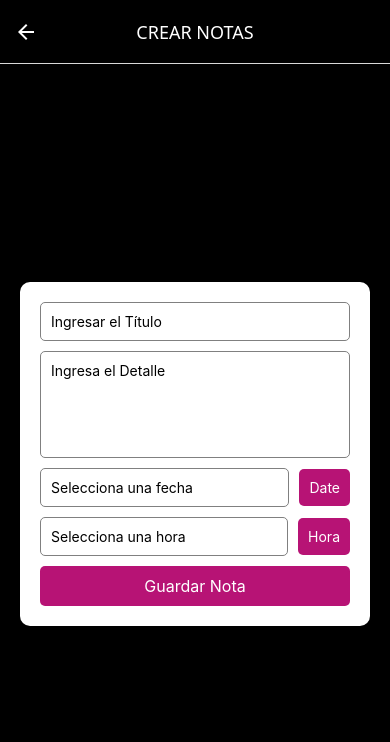
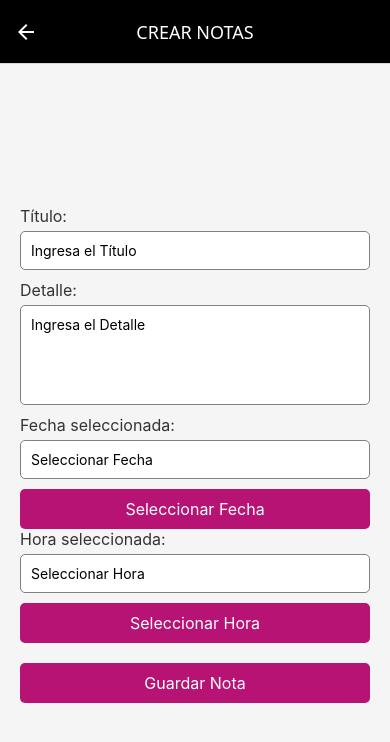
Before and after one commit to sebaTrangol/app-notas, a React Native app: screen /Crear in a window 390 px wide. Shown: the top 742 px of the page. Built offline with nearby package versions, Linux system fonts and the light colour scheme; no server answers; the database is empty.

Commit message:
Se corrige calendario, pero ahora no guarda. Se debe arreglar también los estilos.

```diff
--- a/screens/CreateNote.js
+++ b/screens/CreateNote.js
@@ -1,213 +1,156 @@
 import React, { useState } from 'react';
 import {
+  View,
   Text,
-  StyleSheet,
-  View,
   TextInput,
   TouchableOpacity,
-  Alert,
-  KeyboardAvoidingView,
+  StyleSheet,
   Platform,
   ScrollView,
-  Modal,
 } from 'react-native';
 import DateTimePicker from '@react-native-community/datetimepicker';
-import appFirebase from '../credenciales';
-import { getFirestore, collection, addDoc } from 'firebase/firestore';
 
-const db = getFirestore(appFirebase);
+export default function CreateNote() {
+  const [date, setDate] = useState(new Date());
+  const [showDatePicker, setShowDatePicker] = useState(false);
+  const [showTimePicker, setShowTimePicker] = useState(false);
+  const [selectedDate, setSelectedDate] = useState('');
+  const [selectedTime, setSelectedTime] = useState('');
+  const [title, setTitle] = useState('');
+  const [detail, setDetail] = useState('');
 
-export default function CreateNote(props) {
-  const [date, setDate] = useState(new Date());
-  const [mode, setMode] = useState('date');
-  const [show, setShow] = useState(false);
-  const [fecha, setFecha] = useState('');
-  const [hora, setHora] = useState('');
-  const [estado, setEstado] = useState({ titulo: '', detalle: '' });
-
-  const onChange = (event, selectedDate) => {
-    const currentDate = selectedDate || date;
-    setShow(false);
-    setDate(currentDate);
-
-    const tempDate = new Date(currentDate);
-    const formattedDate = `${tempDate.getDate()}/${tempDate.getMonth() + 1}/${tempDate.getFullYear()}`;
-    const formattedTime = `${tempDate.getHours()}:${tempDate.getMinutes()}`;
-
-    if (mode === 'date') {
-      setFecha(formattedDate);
-    } else {
-      setHora(formattedTime);
+  const onDateChange = (event, selectedValue) => {
+    setShowDatePicker(false);
+    if (selectedValue) {
+      setSelectedDate(
+        `${selectedValue.getDate()}/${selectedValue.getMonth() + 1}/${selectedValue.getFullYear()}`
+      );
     }
   };
 
-  const showMode = (currentMode) => {
-    setMode(currentMode);
-    setShow(true);
-  };
-
-  const handlerChangeText = (value, name) => {
-    setEstado({ ...estado, [name]: value });
-  };
-
-  const saveNote = async () => {
-    if (estado.titulo === '' || estado.detalle === '' || fecha === '' || hora === '') {
-      Alert.alert('Error', 'Todos los campos son obligatorios');
-      return;
-    }
-
-    const nota = {
-      titulo: estado.titulo,
-      detalle: estado.detalle,
-      fecha,
-      hora,
-    };
-
-    try {
-      await addDoc(collection(db, 'notas'), nota);
-      Alert.alert('Éxito', 'Nota guardada con éxito');
-      props.navigation.navigate('Notas');
-    } catch (error) {
-      console.log(error);
-      Alert.alert('Error', 'Hubo un problema al guardar la nota');
+  const onTimeChange = (event, selectedValue) => {
+    setShowTimePicker(false);
+    if (selectedValue) {
+      setSelectedTime(
+        `${selectedValue.getHours()}:${selectedValue.getMinutes()}`
+      );
     }
   };
 
   return (
-    <KeyboardAvoidingView
-      style={{ flex: 1, backgroundColor: 'black' }}
-      behavior={Platform.OS === 'ios' ? 'padding' : 'height'}
-    >
-      <ScrollView contentContainerStyle={styles.contenedorPadre}>
-        <View style={styles.tarjeta}>
+    <ScrollView contentContainerStyle={styles.container}>
+      <Text style={styles.label}>Título:</Text>
       <TextInput
-            placeholder="Ingresar el Título"
-            style={styles.textoInput}
-            value={estado.titulo}
-            onChangeText={(value) => handlerChangeText(value, 'titulo')}
+        style={styles.input}
+        placeholder="Ingresa el Título"
+        value={title}
+        onChangeText={setTitle}
       />
+
+      <Text style={styles.label}>Detalle:</Text>
       <TextInput
+        style={[styles.input, { height: 100, textAlignVertical: 'top' }]}
         placeholder="Ingresa el Detalle"
         multiline={true}
-            numberOfLines={5}
-            style={styles.textoInput}
-            value={estado.detalle}
-            onChangeText={(value) => handlerChangeText(value, 'detalle')}
+        numberOfLines={4}
+        value={detail}
+        onChangeText={setDetail}
       />
-          <View style={styles.inputDate}>
-            <TextInput placeholder={fecha || 'Selecciona una fecha'} style={styles.textoDate} editable={false} />
-            <TouchableOpacity style={styles.botonDate} onPress={() => showMode('date')}>
-              <Text style={styles.subtitle}>Date</Text>
+
+      <Text style={styles.label}>Fecha seleccionada:</Text>
+      <TextInput
+        style={styles.input}
+        placeholder="Seleccionar Fecha"
+        value={selectedDate}
+        editable={false}
+      />
+      <TouchableOpacity
+        style={styles.button}
+        onPress={() => setShowDatePicker(true)}
+      >
+        <Text style={styles.buttonText}>Seleccionar Fecha</Text>
       </TouchableOpacity>
-          </View>
-          <View style={styles.inputDate}>
-            <TextInput placeholder={hora || 'Selecciona una hora'} style={styles.textoDate} editable={false} />
-            <TouchableOpacity style={styles.botonDate} onPress={() => showMode('time')}>
-              <Text style={styles.subtitle}>Hora</Text>
+
+      <Text style={styles.label}>Hora seleccionada:</Text>
+      <TextInput
+        style={styles.input}
+        placeholder="Seleccionar Hora"
+        value={selectedTime}
+        editable={false}
+      />
+      <TouchableOpacity
+        style={styles.button}
+        onPress={() => setShowTimePicker(true)}
+      >
+        <Text style={styles.buttonText}>Seleccionar Hora</Text>
       </TouchableOpacity>
-          </View>
 
-          {show && (
-            <View style={styles.modalContainer}>
-            <View style={[styles.modalContent, { height: Platform.OS === 'ios' ? 'auto' : 1000 }]}>
+      {showDatePicker && (
         <DateTimePicker
           value={date}
-                mode={mode}
-                is24Hour={true}
-                display={Platform.OS === 'ios' ? 'inline' : 'calendar'}
-                onChange={onChange}
+          mode="date"
+          display={Platform.OS === 'ios' ? 'inline' : 'default'}
+          onChange={onDateChange}
         />
-              <TouchableOpacity style={styles.modalCloseButton} onPress={() => setShow(false)}>
-                <Text style={styles.modalCloseText}>Cerrar</Text>
-              </TouchableOpacity>
-            </View>
-          </View>
-
       )}
 
-          <TouchableOpacity style={styles.botonEnviar} onPress={saveNote}>
-            <Text style={styles.textoBtnEnviar}>Guardar Nota</Text>
+      {showTimePicker && (
+        <DateTimePicker
+          value={date}
+          mode="time"
+          display={Platform.OS === 'ios' ? 'spinner' : 'default'}
+          is24Hour={true}
+          onChange={onTimeChange}
+        />
+      )}
+
+      <TouchableOpacity
+        style={[styles.button, { marginTop: 20 }]}
+        onPress={() => {
+          console.log('Título:', title);
+          console.log('Detalle:', detail);
+          console.log('Fecha:', selectedDate);
+          console.log('Hora:', selectedTime);
+        }}
+      >
+        <Text style={styles.buttonText}>Guardar Nota</Text>
       </TouchableOpacity>
-        </View>
     </ScrollView>
-    </KeyboardAvoidingView>
   );
 }
 
 const styles = StyleSheet.create({
-  contenedorPadre: {
+  container: {
     flexGrow: 1,
     justifyContent: 'center',
     alignItems: 'center',
-    padding: 20,
-    backgroundColor: 'black',
+    backgroundColor: '#f5f5f5',
+    padding: 20
   },
-  tarjeta: {
-    backgroundColor: 'white',
-    borderRadius: 10,
-    padding: 20,
+  label: {
+    fontSize: 16,
+    marginBottom: 5,
+    color: '#333',
+    alignSelf: 'flex-start'
+  },
+  input: {
     width: '100%',
-  },
-  textoInput: {
     borderColor: 'gray',
     borderWidth: 1,
+    padding: 10,
+    marginBottom: 10,
     borderRadius: 5,
-    marginBottom: 10,
+    backgroundColor: 'white'
+  },
+  button: {
+    backgroundColor: '#B71375',
     padding: 10,
+    borderRadius: 5,
+    alignItems: 'center',
+    width: '100%'
   },
-  inputDate: {
-    flexDirection: 'row',
-    alignItems: 'center',
-    marginBottom: 10,
-  },
-  textoDate: {
-    flex: 1,
-    borderColor: 'gray',
-    borderWidth: 1,
-    borderRadius: 5,
-    padding: 10,
-  },
-  botonDate: {
-    backgroundColor: '#B71375',
-    borderRadius: 5,
-    padding: 10,
-    marginLeft: 10,
-  },
-  subtitle: {
-    color: 'white',
-  },
-  botonEnviar: {
-    backgroundColor: '#B71375',
-    borderRadius: 5,
-    padding: 10,
-    alignItems: 'center',
-  },
-  textoBtnEnviar: {
+  buttonText: {
     color: 'white',
     fontSize: 16,
-  },
-  modalContainer: {
-    flex: 1,
-    justifyContent: 'center',
-    alignItems: 'center',
-    backgroundColor: 'rgba(0, 0, 0, 0.5)',
-  },
-  modalContent: {
-    backgroundColor: 'white',
-    padding: 20,
-    borderRadius: 10,
-    width: '90%',
-    justifyContent: 'center',
-  },
-  modalCloseButton: {
-    marginTop: 10,
-    alignItems: 'center',
-    backgroundColor: '#B71375',
-    borderRadius: 5,
-    padding: 10,
-  },
-  modalCloseText: {
-    color: 'white',
-    fontSize: 16,
-  },
+  }
 });
```
Also changed, not shown: 1 other file (tests, documents, lock files or other folders). Lines whose indentation alone changed are shown as unchanged.
